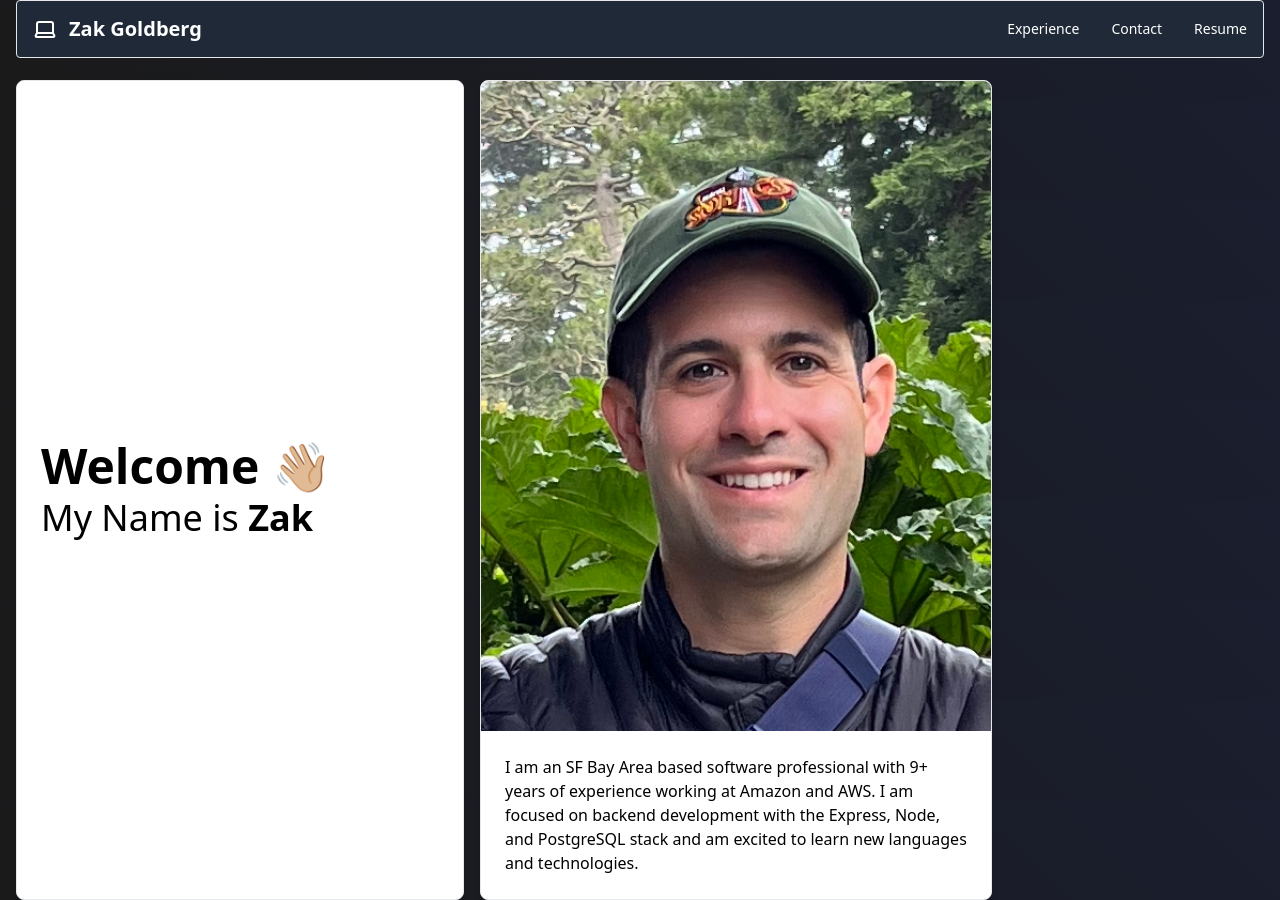
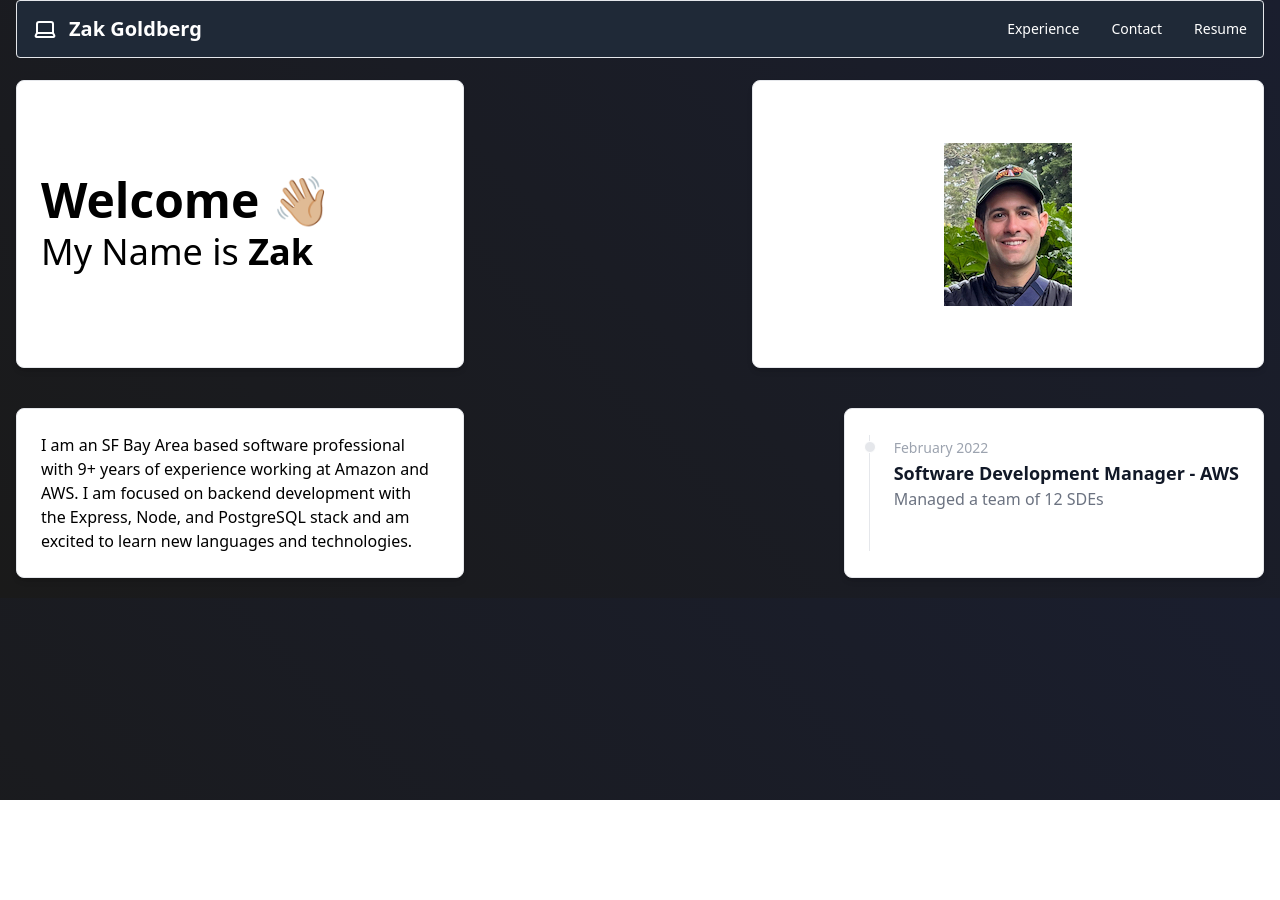
Before and after one commit to zak-goldberg/zak-goldberg-dev, a React (Vite) app: page / in a window 1280 px wide. After the commit the page ends 800 px from the top, so only its background shows below. Built offline with nearby package versions, Linux system fonts and the light colour scheme.

Commit message:
Updated the front page with new cards.

```diff
--- a/src/App.jsx
+++ b/src/App.jsx
@@ -1,4 +1,4 @@
-import { Navbar, Card } from "flowbite-react";
+import { Navbar, Card, Timeline } from "flowbite-react";
 import { Laptop } from "lucide-react";
 
 function App() {
@@ -20,16 +20,35 @@ function App() {
         </Navbar>
         </div>
       </div>
-      <section className="container mx-auto pt-20 pb-5 px-4 max-h-10">
-        <div className = "flex flex-col space-y-4 md:flex-row md:space-x-4 md:space-y-0">
+      <section className="container mx-auto pt-20 pb-5 px-4">
+        <div className = "flex flex-col justify-between max-h-72 space-y-4 md:flex-row md:space-x-4 md:space-y-0">
           <Card className="flex-1 w-full md:w-1/2 max-w-md">
             <div className="h-full flex flex-col justify-center">
               <h4 className="text-5xl font-bold mb-2">Welcome 👋🏼</h4>
               <h4 className="text-4xl">My Name is <span className="font-semibold">Zak</span></h4>
             </div>
           </Card>
-          <Card imgAlt="Zak headshot" imgSrc="/zjg_headshot.jpg"  className="flex-1 w-full md:w-1/2 max-w-lg p-0">
-            <p>I am an SF Bay Area based software professional with 9+ years of experience working at Amazon and AWS. I am focused on backend development with the Express, Node, and PostgreSQL stack and am excited to learn new languages and technologies.</p>
+          <Card className="flex-1 w-full md:w-1/2 max-w-lg p-0">
+            <img className="h-auto w-auto object-none" src="/zjg_headshot.jpg" />
+          </Card>
+        </div>
+      </section>
+      <section className="container mx-auto py-5 max-h-72 px-4">
+        <div className = "flex flex-col justify-between space-y-4 md:flex-row md:space-x-4 md:space-y-0">
+          <Card className="flex-1 w-full md:w-1/2 max-w-md">
+          <p>I am an SF Bay Area based software professional with 9+ years of experience working at Amazon and AWS. I am focused on backend development with the Express, Node, and PostgreSQL stack and am excited to learn new languages and technologies.</p>
+          </Card>
+          <Card>
+            <Timeline>
+              <Timeline.Item>
+                <Timeline.Point />
+                <Timeline.Content>
+                  <Timeline.Time>February 2022</Timeline.Time>
+                  <Timeline.Title>Software Development Manager - AWS</Timeline.Title>
+                  <Timeline.Body>Managed a team of 12 SDEs</Timeline.Body>
+                </Timeline.Content>
+              </Timeline.Item>
+            </Timeline>
           </Card>
         </div>
       </section>
```
Also changed, not shown: public/zjg_headshot.jpg.
